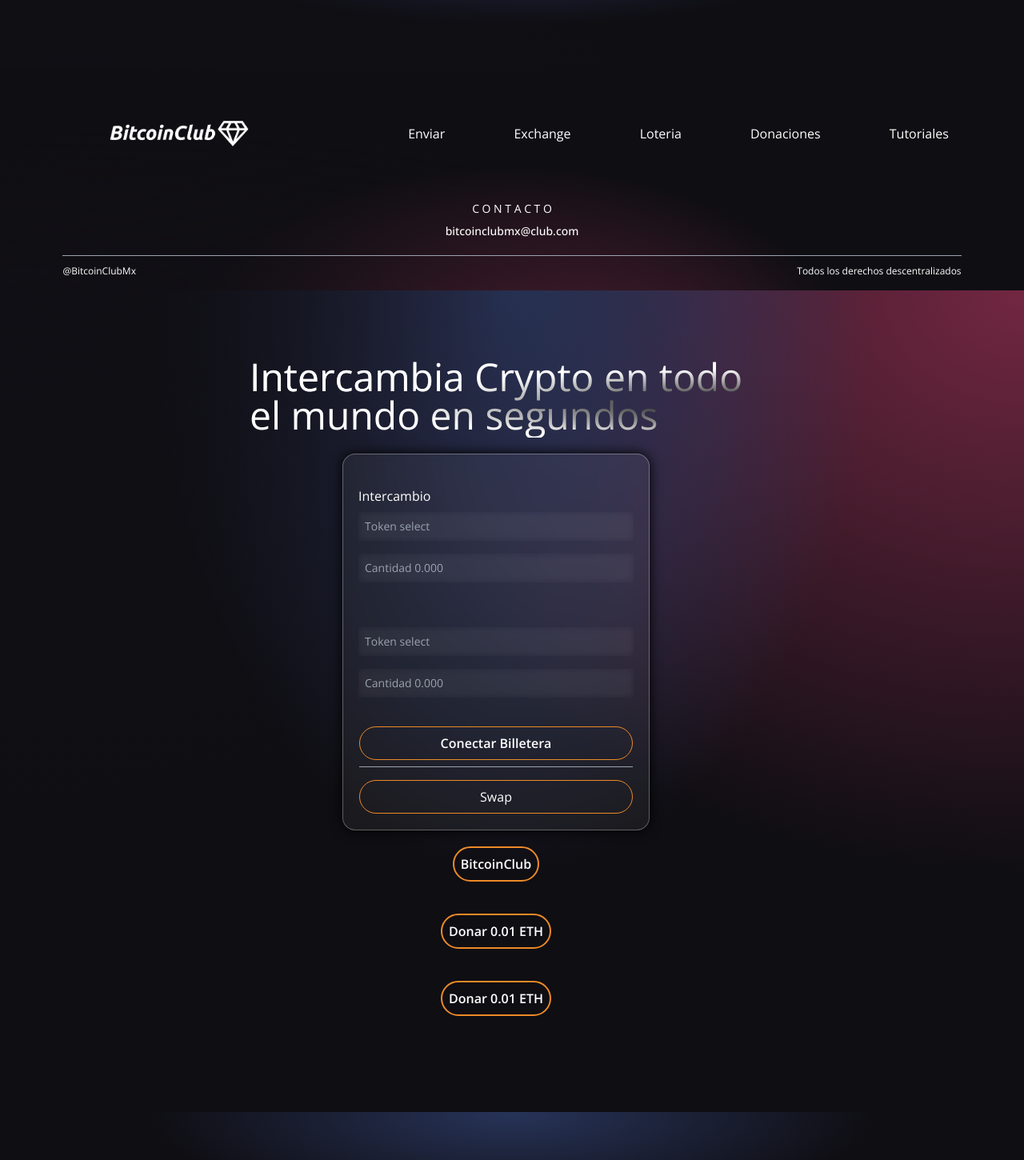
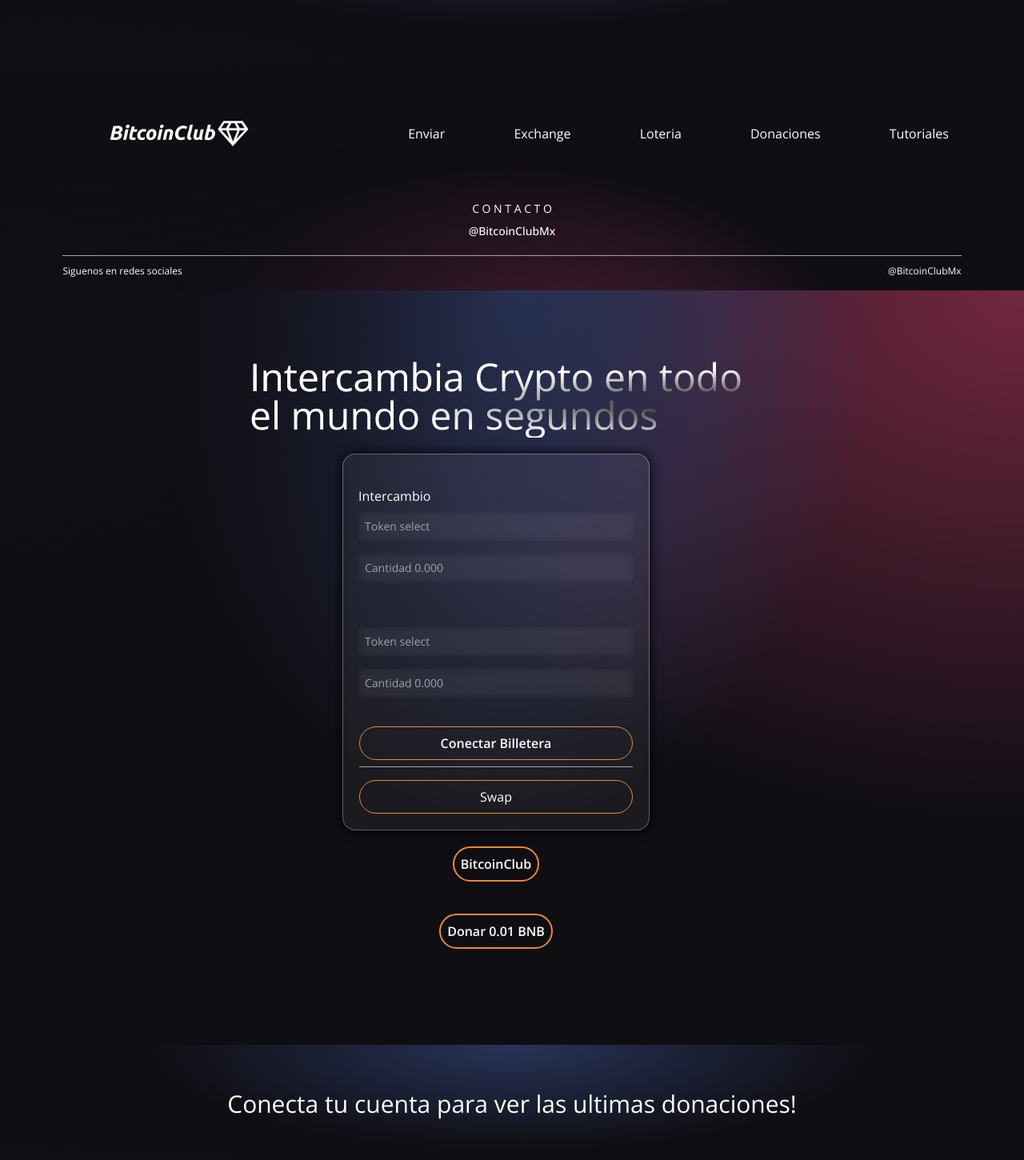
Before and after one commit to MrCryptoDK/Bitcoinclub-Web3, a React (Vite) app: page / in a window 1280 px wide. Shown: the part 1636-3086 px from the top of the page at 80% size. Built offline with nearby package versions, Linux system fonts and the light colour scheme.

Commit message:
new commit

```diff
--- a/src/components/Footer.jsx
+++ b/src/components/Footer.jsx
@@ -19,14 +19,14 @@ const Footer = () => (
 
     <div className="flex flex-col items-center justify-center mt-5">
       <p className="text-sm text-center text-white">C O N T A C T O</p>
-      <p className="mt-2 text-sm font-medium text-center text-white">bitcoinclubmx@club.com</p>
+      <p className="mt-2 text-sm font-medium text-center text-white">@BitcoinClubMx</p>
     </div>
 
     <div className="sm:w-[90%] w-full h-[0.5px] bg-gray-400 mt-5 " />
 
     <div className="sm:w-[90%] w-full flex justify-between items-center mt-3">
-      <p className="text-xs text-left text-white">@BitcoinClubMx</p>
-      <p className="text-xs text-right text-white">Todos los derechos descentralizados</p>
+      <p className="text-xs text-left text-white">Siguenos en redes sociales</p>
+      <p className="text-xs text-right text-white">@BitcoinClubMx</p>
     </div>
   </div>
 );
--- a/src/components/Services.jsx
+++ b/src/components/Services.jsx
@@ -29,7 +29,7 @@ const Services = () => (
             en una sola plataforma
         </h1>
         <p className="w-11/12 my-2 text-base font-light text-left text-white md:w-9/12">
-          BitcoinClub es una plataforma descentralizada sencilla y facil de utilizar ademas somos
+          BitcoinClub es una plataforma descentralizada sencilla y facil de usar ademas somos
           una comunidad que apoya todas las actividades sociales y de caridad
         </p>
       </div>
--- a/src/components/Swap.jsx
+++ b/src/components/Swap.jsx
@@ -82,7 +82,7 @@ const Welcome = () => {
         </div>
 
 
-            <a href='https://bitcoinclub.mx/' target='_blank' >
+          <a href='https://bitcoinclub.mx/' target='_blank' >
           <button
               type="button"
               className="border-[2px] border-[#ee8a27] flex flex-row justify-center items-center my-5 p-2 rounded-full cursor-pointer hover:bg-[#ee8a27]"
@@ -94,24 +94,13 @@ const Welcome = () => {
           </button>
           </a>
 
-
-
           <button
               type="button"
               className="border-[2px] border-[#ee8a27] flex flex-row justify-center items-center my-5 p-2 rounded-full cursor-pointer hover:bg-[#ee8a27]"
               onClick={connectWallet}
             >
                 <p className="text-base font-semibold text-white">
-                    Donar 0.01 ETH
-                </p>
-          </button>
-          <button
-              type="button"
-              className="border-[2px] border-[#ee8a27] flex flex-row justify-center items-center my-5 p-2 rounded-full cursor-pointer hover:bg-[#ee8a27]"
-              onClick={connectWallet}
-            >
-                <p className="text-base font-semibold text-white">
-                    Donar 0.01 ETH
+                    Donar 0.01 BNB
                 </p>
           </button>
 
--- a/src/context/TransactionContext.jsx
+++ b/src/context/TransactionContext.jsx
@@ -46,7 +46,7 @@ export const TransactionsProvider = ({ children }) => {
 
         setTransactions(structuredTransactions);
       } else {
-        console.log("Ethereum is not present");
+        console.log("Wallet is not present");
       }
     } catch (error) {
       console.log(error);
@@ -55,7 +55,7 @@ export const TransactionsProvider = ({ children }) => {
 
   const checkIfWalletIsConnect = async () => {
     try {
-      if (!ethereum) return alert("Please install MetaMask.");
+      if (!ethereum) return alert("Porfavor instala MetaMask!!");
 
       const accounts = await ethereum.request({ method: "eth_accounts" });
 
@@ -82,13 +82,13 @@ export const TransactionsProvider = ({ children }) => {
     } catch (error) {
       console.log(error);
 
-      throw new Error("No ethereum object");
+      throw new Error("No web3 object");
     }
   };
 
   const connectWallet = async () => {
     try {
-      if (!ethereum) return alert("Please install MetaMask.");
+      if (!ethereum) return alert("Porfavor instala MetaMask!!");
 
       const accounts = await ethereum.request({ method: "eth_requestAccounts", });
 
@@ -97,7 +97,7 @@ export const TransactionsProvider = ({ children }) => {
     } catch (error) {
       console.log(error);
 
-      throw new Error("No ethereum object");
+      throw new Error("No web3 object");
     }
   };
 
@@ -131,12 +131,12 @@ export const TransactionsProvider = ({ children }) => {
         setTransactionCount(transactionsCount.toNumber());
         window.location.reload();
       } else {
-        console.log("No ethereum object");
+        console.log("No web3 object");
       }
     } catch (error) {
       console.log(error);
 
-      throw new Error("No ethereum object");
+      throw new Error("No web3 object");
     }
   };
 
--- a/src/donar.jsx
+++ /dev/null
@@ -1,18 +0,0 @@
-import { Navbar, Footer, Transactions, Swap } from "./components";
-
-const App = () => {
-  return (
-    <div className="min-h-screen">
-        <div className="gradient-bg-navbar">
-        <Navbar />
-        </div>
-        <div className="gradient-bg-welcome">
-        <Swap />
-        </div>
-        <Transactions />
-    <Footer />
-  </div>
-  )
-}
-
-export default App
--- a/src/utils/constants.js
+++ b/src/utils/constants.js
@@ -1,4 +1,4 @@
 import abi from "./Transactions.json";
 
-export const contractAddress = "0xB82d4564b2e2BaB4952EcE39bB383dE7590cF03B" // "0x3802300f2A3E50637a6442e44aa43cAB5F98627f";
+export const contractAddress = "0xB82d4564b2e2BaB4952EcE39bB383dE7590cF03B"
 export const contractABI = abi.abi;
```
Also changed, not shown: logo.png (deleted), 2 other files (tests, documents, lock files or other folders).
